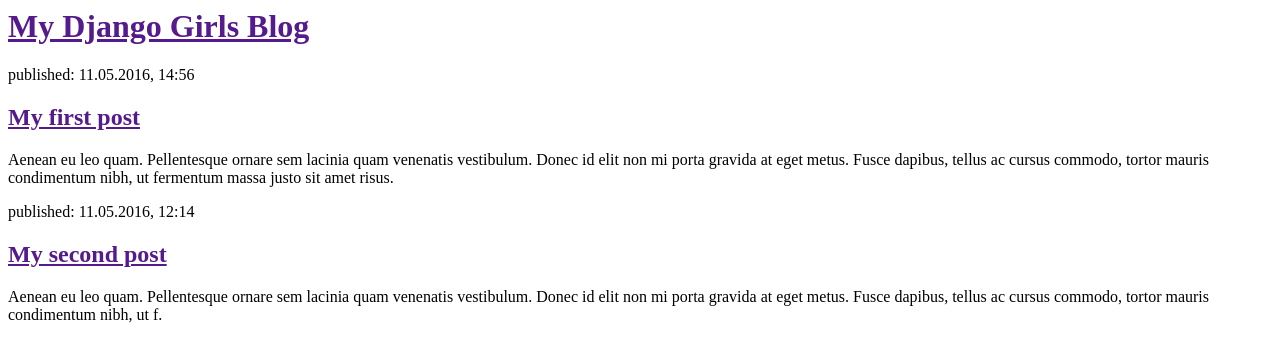
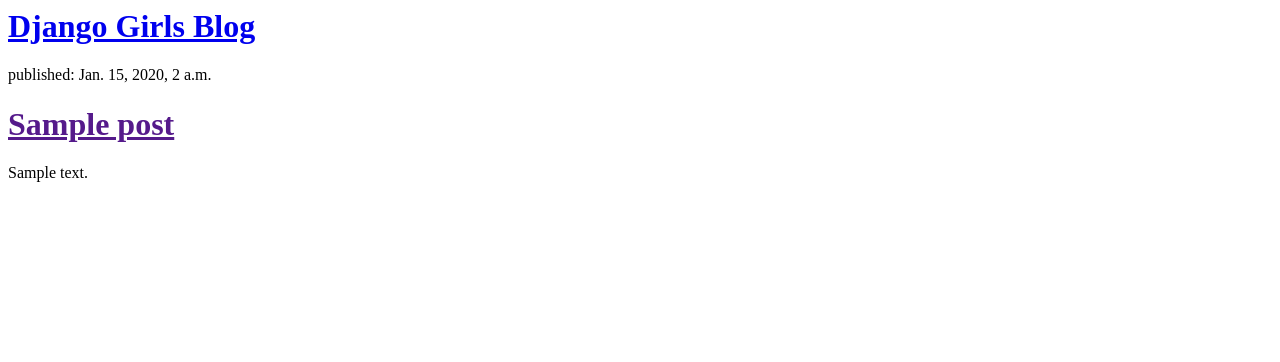
Before and after one commit to BMariscal/my-first-blog, a Django app: template djangogirlsenv/blog/templates/blog/post_list.html in a window 1280 px wide. Shown: the top 362 px of the page. Run offline with Django 3.2, Linux system fonts and the light colour scheme; the template is opened without the code that fills it: values that come from a table or form of the project are taken from there, others are empty; tables that the repository leaves empty hold one stand-in row (values such as "Sample post").

Commit message:
Modified templates to display posts from database.

```diff
--- a/djangogirlsenv/blog/templates/blog/post_list.html
+++ b/djangogirlsenv/blog/templates/blog/post_list.html
@@ -1,22 +1,19 @@
 <html>
     <head>
-<title> Briceida's Blog! </title>
+        <title>Django Girls blog</title>
     </head>
     <body>
+
             <div>
-            <h1><a href="">My Django Girls Blog</a></h1>
+    <h1><a href="/">Django Girls Blog</a></h1>
 </div>
 
+{% for post in posts %}
     <div>
-            <p>published: 11.05.2016, 14:56</p>
-            <h2><a href="">My first post</a></h2>
-            <p>Aenean eu leo quam. Pellentesque ornare sem lacinia quam venenatis vestibulum. Donec id elit non mi porta gravida at eget metus. Fusce dapibus, tellus ac cursus commodo, tortor mauris condimentum nibh, ut fermentum massa justo sit amet risus.</p>
+        <p>published: {{ post.published_date }}</p>
+        <h1><a href="">{{ post.title }}</a></h1>
+        <p>{{ post.text|linebreaksbr }}</p>
         </div>
-
-        <div>
-            <p>published: 11.05.2016, 12:14</p>
-            <h2><a href="">My second post</a></h2>
-            <p>Aenean eu leo quam. Pellentesque ornare sem lacinia quam venenatis vestibulum. Donec id elit non mi porta gravida at eget metus. Fusce dapibus, tellus ac cursus commodo, tortor mauris condimentum nibh, ut f.</p>
-        </div>
+{% endfor %}
     </body>
 </html>
--- a/djangogirlsenv/blog/views.py
+++ b/djangogirlsenv/blog/views.py
@@ -1,5 +1,7 @@
 from django.shortcuts import render
+from django.utils import timezone
+from .models import Post
 
-# Create your views here.
 def post_list(request):
-    return render(request, 'blog/post_list.html', {})
+    posts = Post.objects.filter(published_date__lte=timezone.now()).order_by('published_date')
+    return render(request, 'blog/post_list.html', {'posts':posts})
```
Lines whose indentation alone changed are shown as unchanged.
